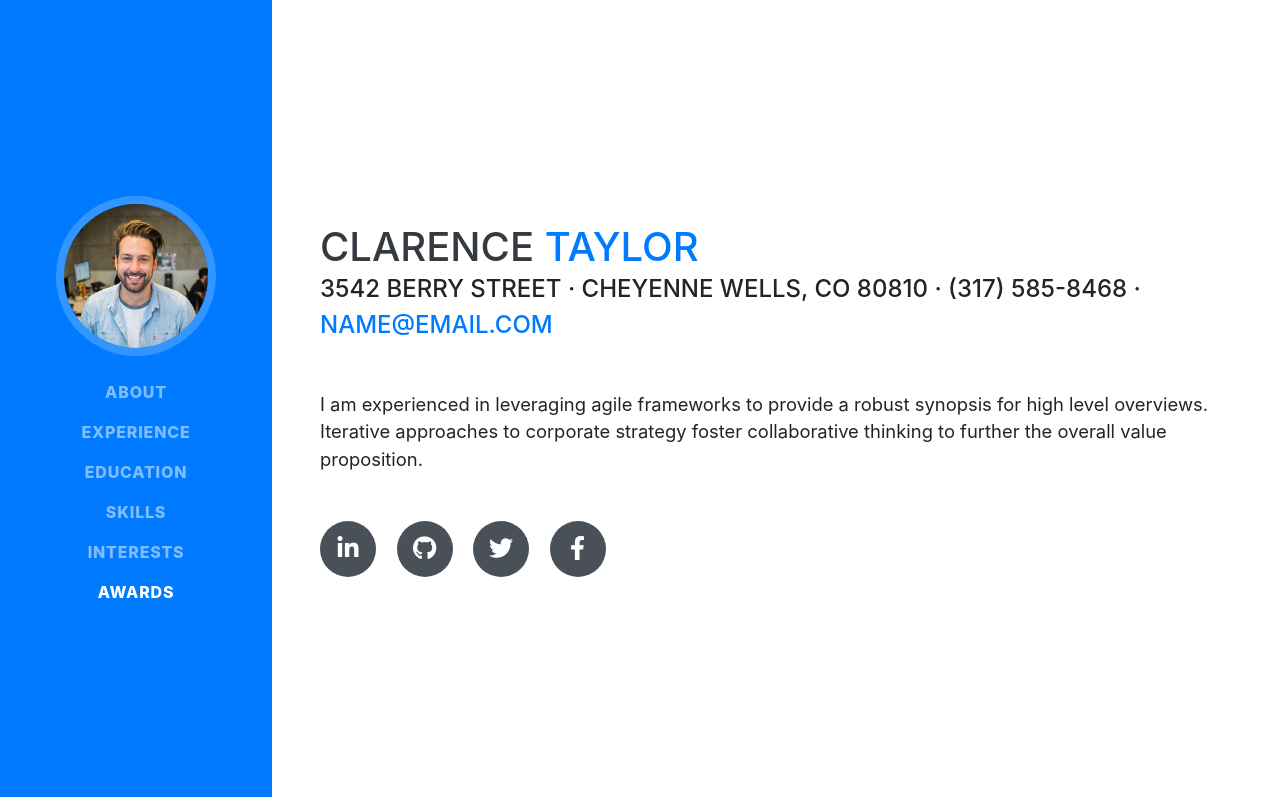
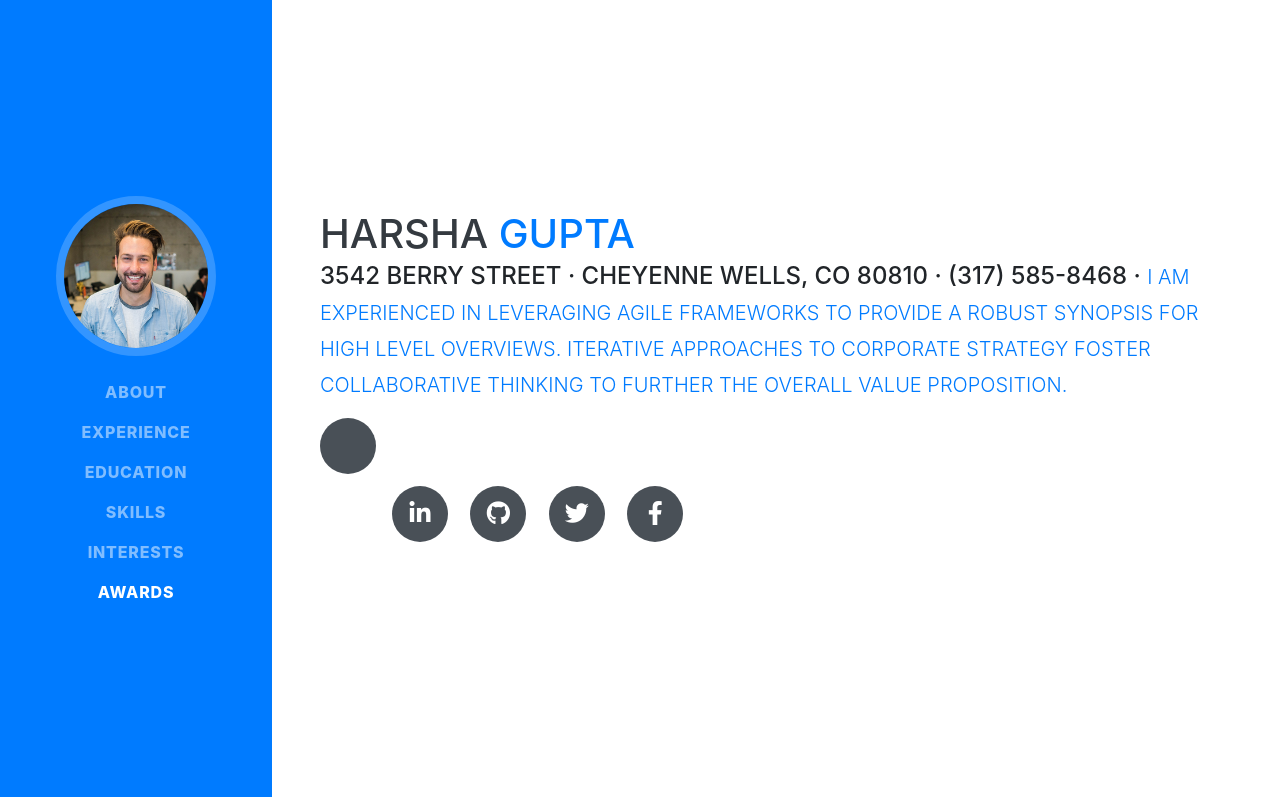
Before and after one commit to harsha14gupta/harsha14gupta.github.io, a website with bundled scripts: page index.html in a window 1280 px wide. Shown: the top 797 px of the page. Built offline with nearby package versions, Linux system fonts and the light colour scheme; a web font is replaced by a local one.

Commit message:
Update index.html

```diff
--- a/index.html
+++ b/index.html
@@ -8,7 +8,7 @@
   <meta name="description" content="">
   <meta name="author" content="">
 
-  <title>Resume - Start Bootstrap Theme</title>
+  <title>Portfolio</title>
 
   <!-- Bootstrap core CSS -->
   <link href="vendor/bootstrap/css/bootstrap.min.css" rel="stylesheet">
@@ -63,11 +63,11 @@
 
     <section class="resume-section p-3 p-lg-5 d-flex align-items-center" id="about">
       <div class="w-100">
-        <h1 class="mb-0">Clarence
-          <span class="text-primary">Taylor</span>
+        <h1 class="mb-0">Harsha
+          <span class="text-primary">Gupta</span>
         </h1>
         <div class="subheading mb-5">3542 Berry Street · Cheyenne Wells, CO 80810 · (317) 585-8468 ·
-          <a href="mailto:name@email.com">name@email.com</a>
+          <a href="mailto:harsha14gupta@gmail.com>harsha14gupta@gmail.com</a>
         </div>
         <p class="lead mb-5">I am experienced in leveraging agile frameworks to provide a robust synopsis for high level overviews. Iterative approaches to corporate strategy foster collaborative thinking to further the overall value proposition.</p>
         <div class="social-icons">
```
